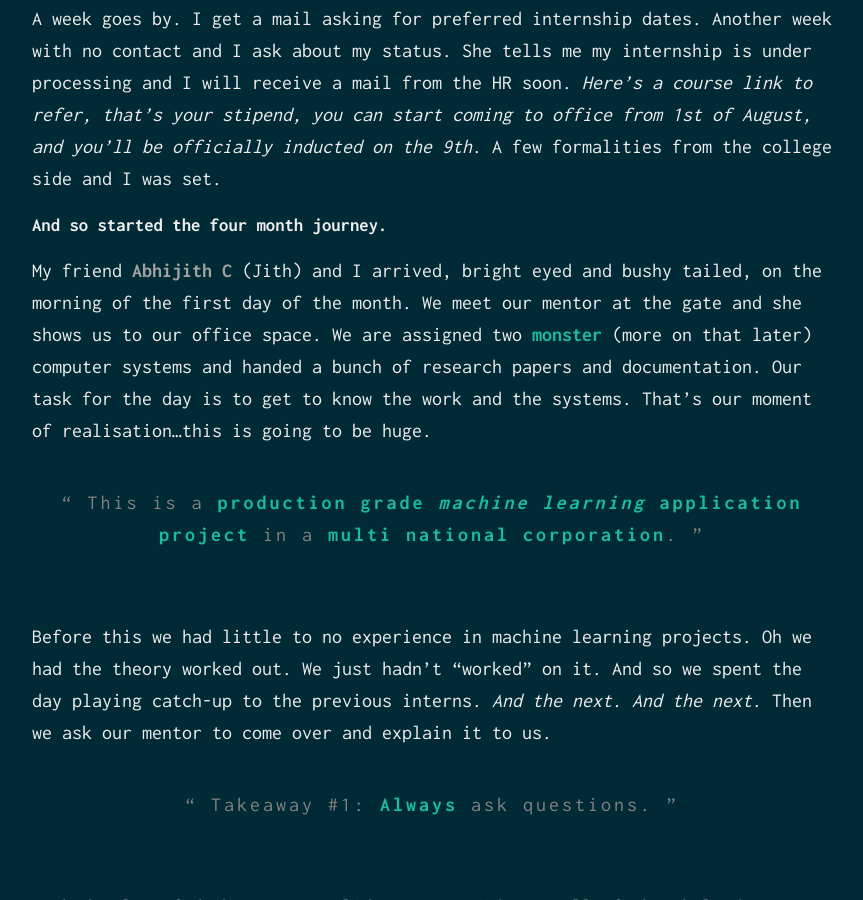
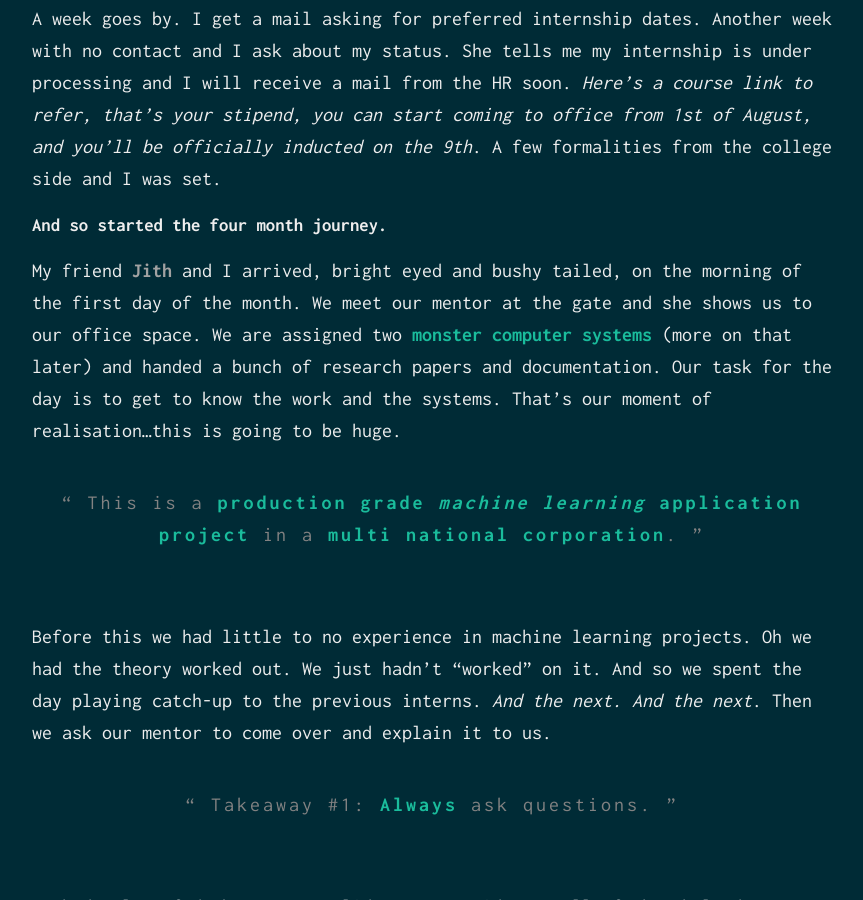
Before and after one commit to knhash/knhash.github.io, a Jekyll site: the page built from _posts/2017-12-12-intern-log-day-55.md, in a window 1280 px wide and 900 px high, scrolled down 1423 px. Shown: the whole window, without its empty margins (208-1071 px from the left). Built offline with Jekyll 4.4.1, drawn with Linux system fonts in a browser that asks for light colours; some of the changed text lies outside the part shown.

Commit message:
fix: links in post

```diff
--- a/_posts/2017-12-12-intern-log-day-55.md
+++ b/_posts/2017-12-12-intern-log-day-55.md
@@ -28,7 +28,7 @@
 
 ### And so started the four month journey.
 
-My friend [Abhijith C](https://medium.com/u/266c18c429cc) (Jith) and I arrived, bright eyed and bushy tailed, on the morning of the first day of the month. We meet our mentor at the gate and she shows us to our office space. We are assigned two **monster** (more on that later) computer systems and handed a bunch of research papers and documentation. Our task for the day is to get to know the work and the systems. That’s our moment of realisation…this is going to be huge.
+My friend [Jith](https://medium.com/u/266c18c429cc) and I arrived, bright eyed and bushy tailed, on the morning of the first day of the month. We meet our mentor at the gate and she shows us to our office space. We are assigned two **monster computer systems** (more on that later) and handed a bunch of research papers and documentation. Our task for the day is to get to know the work and the systems. That’s our moment of realisation…this is going to be huge.
 
 > This is a **production grade** **_machine learning_** **application project** in a **multi national corporation**.
 
```
Also changed, not shown: other parts of _posts/2017-12-12-intern-log-day-55.md (+1 -1 lines).
